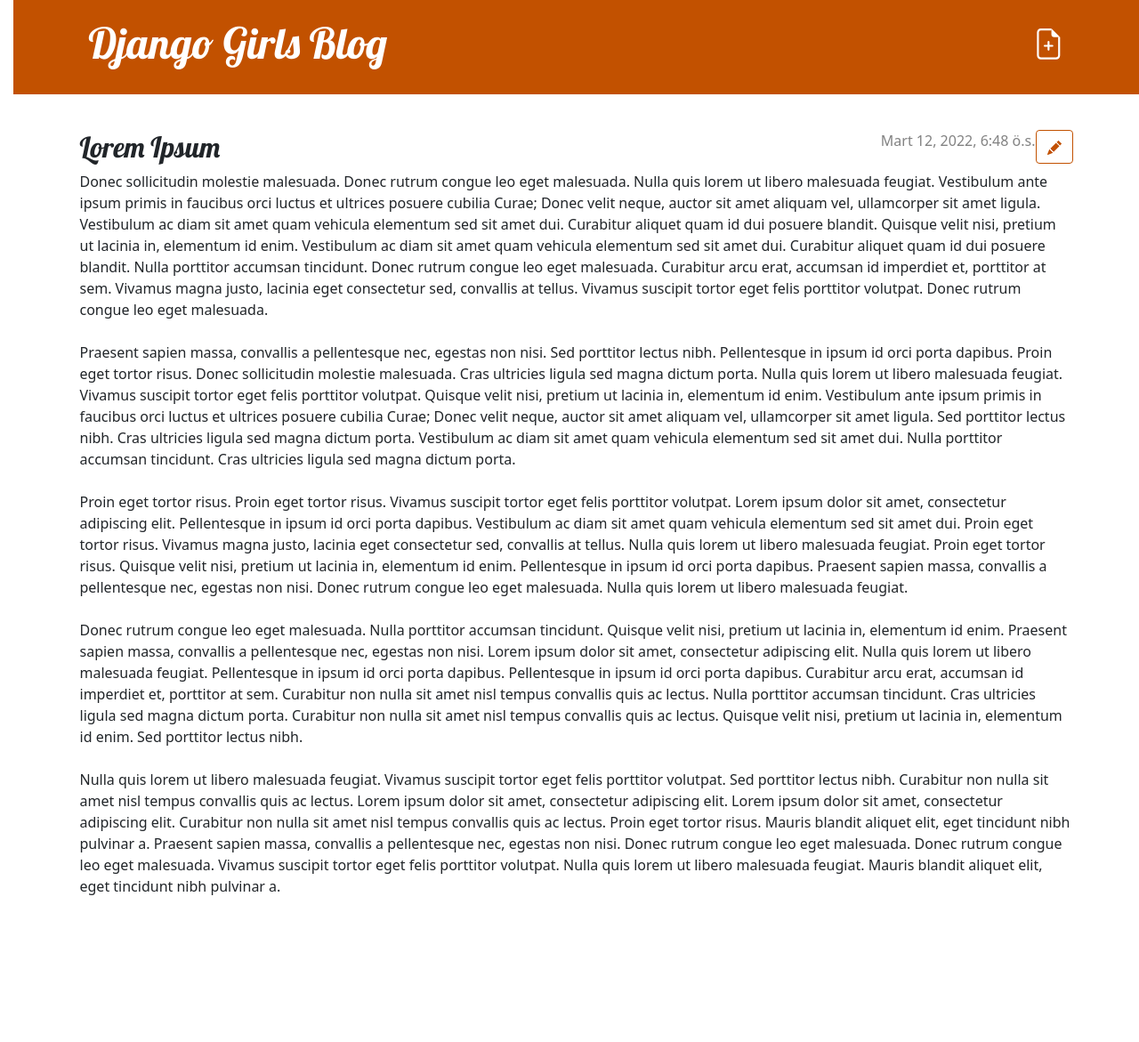
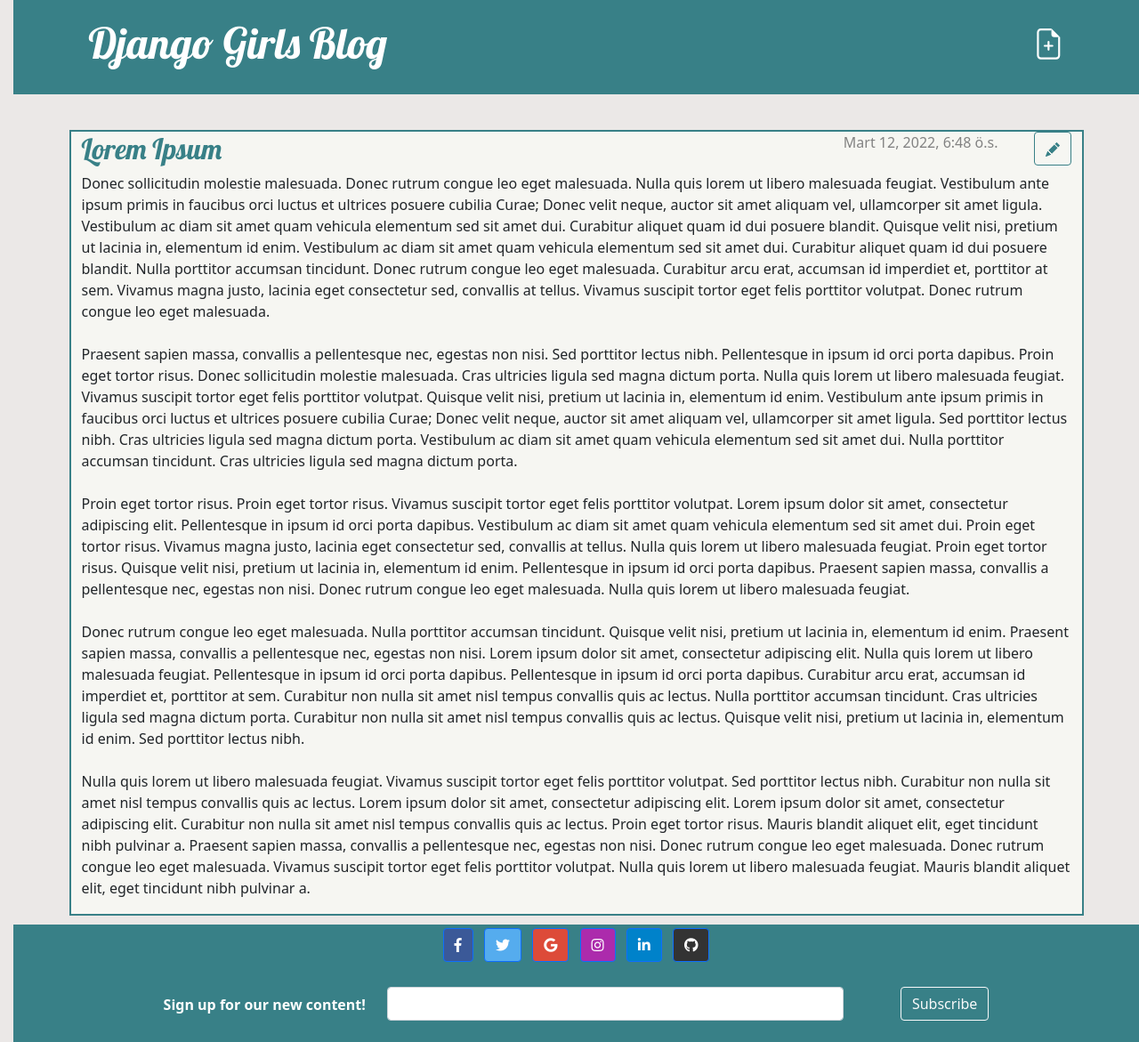
Before and after one commit to koglak/bounswe574-2022-gr2, a Django app: page /post/1/ in a window 1280 px wide. Shown: the whole page at 89% size. Before the commit the page ends 1006 px from the top, so only its background shows below. Run offline with Django 3.2, Linux system fonts and the light colour scheme; a user stored in the database is signed in; data comes from the database, SQL or seed files in the repository; both versions use the stored data as it was after the commit; some libraries are stand-ins or nearby versions.

Commit message:
visual modification is done.

```diff
--- a/blog/static/css/blog.css
+++ b/blog/static/css/blog.css
@@ -1,9 +1,10 @@
 body {
     padding-left: 15px;
+    background-color: #EBE8E7;
 }
 
 .page-header {
-    background-color: #C25100;
+    background-color: #388087;
     margin-top: 0;
     margin-bottom: 40px;
     padding: 20px 20px 20px 40px;
@@ -19,7 +20,7 @@ body {
 }
 
 h1 a, h2 a {
-    color: #C25100;
+    color: #388087;
     font-family: 'Lobster';
 }
 
@@ -28,6 +29,8 @@ h2,
 h3,
 h4 {
     font-family: 'Lobster', cursive;
+    color: #388087;
+
 }
 
 .date {
@@ -53,12 +56,12 @@ h4 {
 }
 
 .post {
-    margin-bottom: 70px;
+    margin-bottom: 10px;
 }
 
 .post h2 a,
 .post h2 a:visited {
-    color: #000000;
+    color: #388087;
 }
 
 .post > .date,
@@ -68,12 +71,47 @@ h4 {
 
 .btn-secondary,
 .btn-secondary:visited {
-    color: #C25100;
+    color: #388087;
     background: none;
-    border-color: #C25100;
+    border-color: #388087;
 }
 
 .btn-secondary:hover {
     color: #FFFFFF;
-    background-color: #C25100;
+    background-color: #388087;
 }
+
+.col{
+    border:#388087 2px solid;
+    margin-bottom: 10px;
+    padding-bottom: 1px;
+    background-color: #F6F6F2;
+}
+
+.btn{
+    margin-left: 40px;
+}
+
+.footer-area{
+    background-color: #388087;
+
+}
+
+@keyframes pulse {
+    0%,
+    100% {
+      animation-timing-function: ease-in;
+    }
+    50% {
+      transform: scale(1.33);
+    }
+  }
+
+  .top-menu:hover{
+    transform: scale(1.33);
+    /* animation-play-state: paused; */
+  }
+
+  .top-menu{
+    animation: pulse 2s;
+  }
--- a/blog/templates/blog/base.html
+++ b/blog/templates/blog/base.html
@@ -6,6 +6,7 @@
         <link rel="stylesheet" href="https://cdn.jsdelivr.net/npm/bootstrap@5.1.3/dist/css/bootstrap.min.css" integrity="sha384-1BmE4kWBq78iYhFldvKuhfTAU6auU8tT94WrHftjDbrCEXSU1oBoqyl2QvZ6jIW3" crossorigin="anonymous">
         <link href='//fonts.googleapis.com/css?family=Lobster&subset=latin,latin-ext' rel='stylesheet' type='text/css'>
         <link rel="stylesheet" href="{% static 'css/blog.css' %}">
+        <link rel="stylesheet" href="https://use.fontawesome.com/releases/v5.0.8/css/all.css">
     </head>
     <body>
         <header class="page-header">
@@ -26,5 +27,70 @@
                 </div>
             </div>
         </main>
+
+        <!-- Footer -->
+        <footer class="text-center text-white footer-area">
+            <!-- Section: Social media -->
+            <section class="mb-4">
+                <!-- Facebook -->
+                <a class="btn btn-primary btn-floating m-1" style="background-color: #3b5998" href="#!" role="button"><i class="fab fa-facebook-f"></i></a>
+
+                <!-- Twitter -->
+                <a class="btn btn-primary btn-floating m-1" style="background-color: #55acee" href="#!" role="button"><i class="fab fa-twitter"></i></a>
+
+                <!-- Google -->
+                <a class="btn btn-primary btn-floating m-1" style="background-color: #dd4b39" href="#!" role="button"><i class="fab fa-google"></i></a>
+
+                <!-- Instagram -->
+                <a class="btn btn-primary btn-floating m-1" style="background-color: #ac2bac" href="#!" role="button"><i class="fab fa-instagram"></i></a>
+
+                <!-- Linkedin -->
+                <a class="btn btn-primary btn-floating m-1" style="background-color: #0082ca" href="#!" role="button"><i class="fab fa-linkedin-in"></i></a>
+                <!-- Github -->
+                <a class="btn btn-primary btn-floating m-1" style="background-color: #333333" href="#!" role="button"><i class="fab fa-github"></i></a>
+            </section>
+
+                <!-- Section: Form -->
+            <section class="">
+                <form action="">
+                <!--Grid row-->
+                <div class="row d-flex justify-content-center">
+                    <!--Grid column-->
+                    <div class="col-auto">
+                    <p class="pt-2">
+                        <strong>Sign up for our new content!</strong>
+                    </p>
+                    </div>
+                    <!--Grid column-->
+
+                    <!--Grid column-->
+                    <div class="col-md-5 col-12">
+                    <!-- Email input -->
+                    <div class="form-outline form-white mb-4">
+                        <input type="email" id="form5Example2" class="form-control" />
+                    </div>
+                    </div>
+                    <!--Grid column-->
+
+                    <!--Grid column-->
+                    <div class="col-auto">
+
+                    <!-- Submit button -->
+                    <button type="submit" class="btn btn-outline-light mb-4">
+                        Subscribe
+                    </button>
+                    </div>
+                    <!--Grid column-->
+                </div>
+                <!--Grid row-->
+                </form>
+            </section>
+            <!-- Section: Form -->
+
+
+
+            </div>
+            <!-- Grid container -->
+        </footer>
     </body>
 </html>
```
Also changed, not shown: db.sqlite3.
